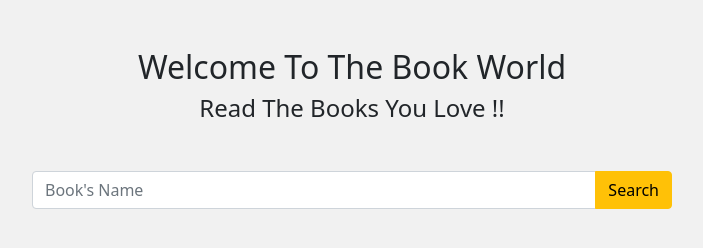
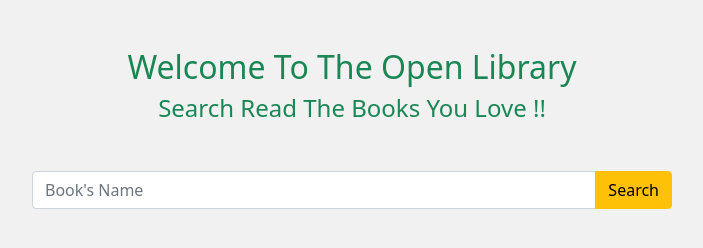
Before and after one commit to surid-s/Library, a plain HTML site: page index.html in a window 1280 px wide. Shown: the whole page, without its empty margins (288-991 px from the left). Drawn offline with nearby package versions, Linux system fonts and the light colour scheme.

Commit message:
Back added

```diff
--- a/index.html
+++ b/index.html
@@ -5,7 +5,7 @@
     <meta charset="UTF-8">
     <meta http-equiv="X-UA-Compatible" content="IE=edge">
     <meta name="viewport" content="width=device-width, initial-scale=1.0">
-    <title>Book</title>
+    <title>Book Archive</title>
 
     <link rel="stylesheet" href="css/style.css">
     <link href="https://cdn.jsdelivr.net/npm/bootstrap@5.1.0/dist/css/bootstrap.min.css" rel="stylesheet"
@@ -13,8 +13,8 @@
 </head>
 
 <body>
-    <h2 class="text-center mt-5">Welcome To The Book World</h2>
-    <h4 class="text-center mb-5">Read The Books You Love !!</h4>
+    <h2 class="text-success text-center mt-5">Welcome To The Open Library</h2>
+    <h4 class="text-success text-center mb-5">Search Read The Books You Love !!</h4>
 
     <!-- search books section -->
 
@@ -41,13 +41,7 @@
 
     <div id="search-result-container" class="row row-cols-2 row-cols-md-3 row-cols-lg-4 g-4 my-4 mx-3">
 
-
-
     </div>
-
-
-
-
 
     <script src="https://cdn.jsdelivr.net/npm/bootstrap@5.1.0/dist/js/bootstrap.bundle.min.js"
         integrity="sha384-U1DAWAznBHeqEIlVSCgzq+c9gqGAJn5c/t99JyeKa9xxaYpSvHU5awsuZVVFIhvj" crossorigin="anonymous">
--- a/js/main.js
+++ b/js/main.js
@@ -75,12 +75,7 @@ const displaySearchResult = books => {
 
 
     }
-
-
     const totalFound = document.getElementById('total-books')
     totalFound.innerHTML = `<p class="text-center text-success mt-2">${books.numFound} result found.</p>`
     const allBooks = books.docs
-
-
-
 }
```
